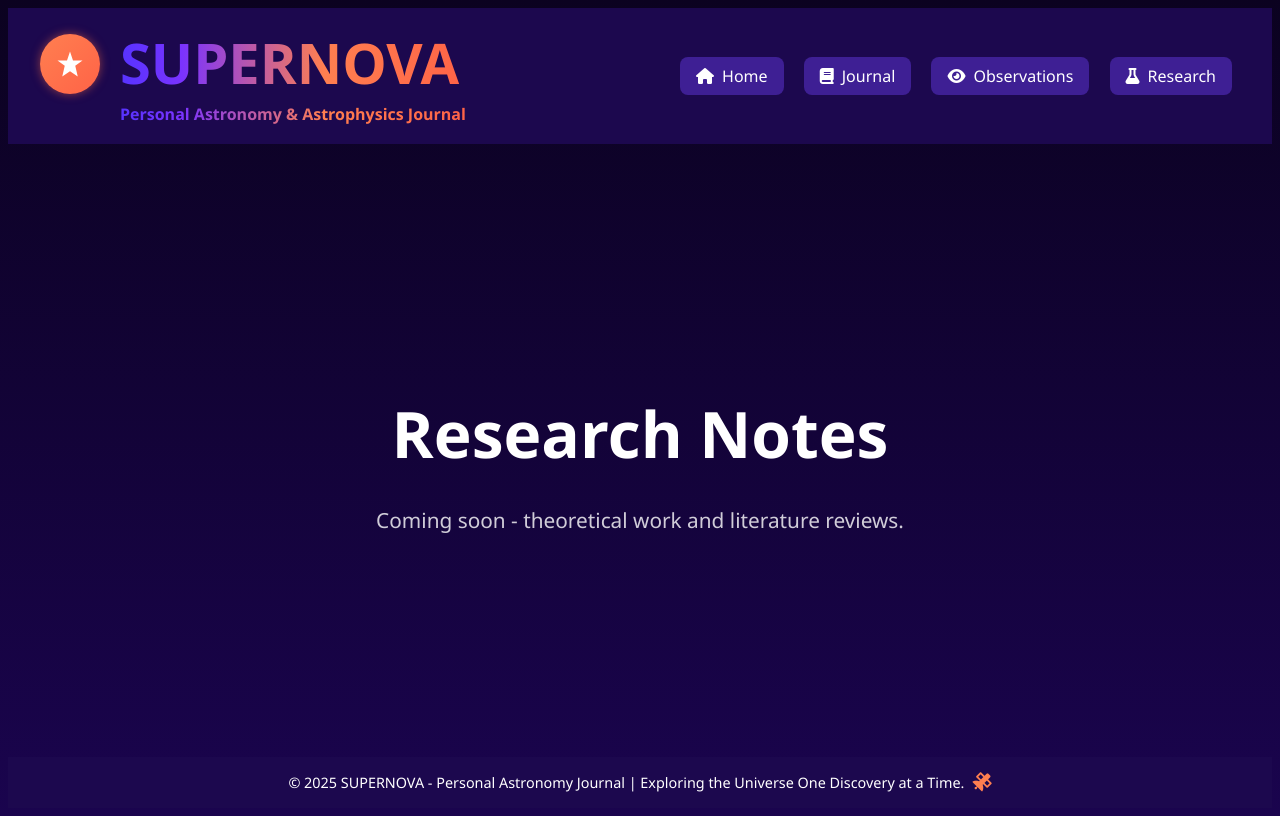
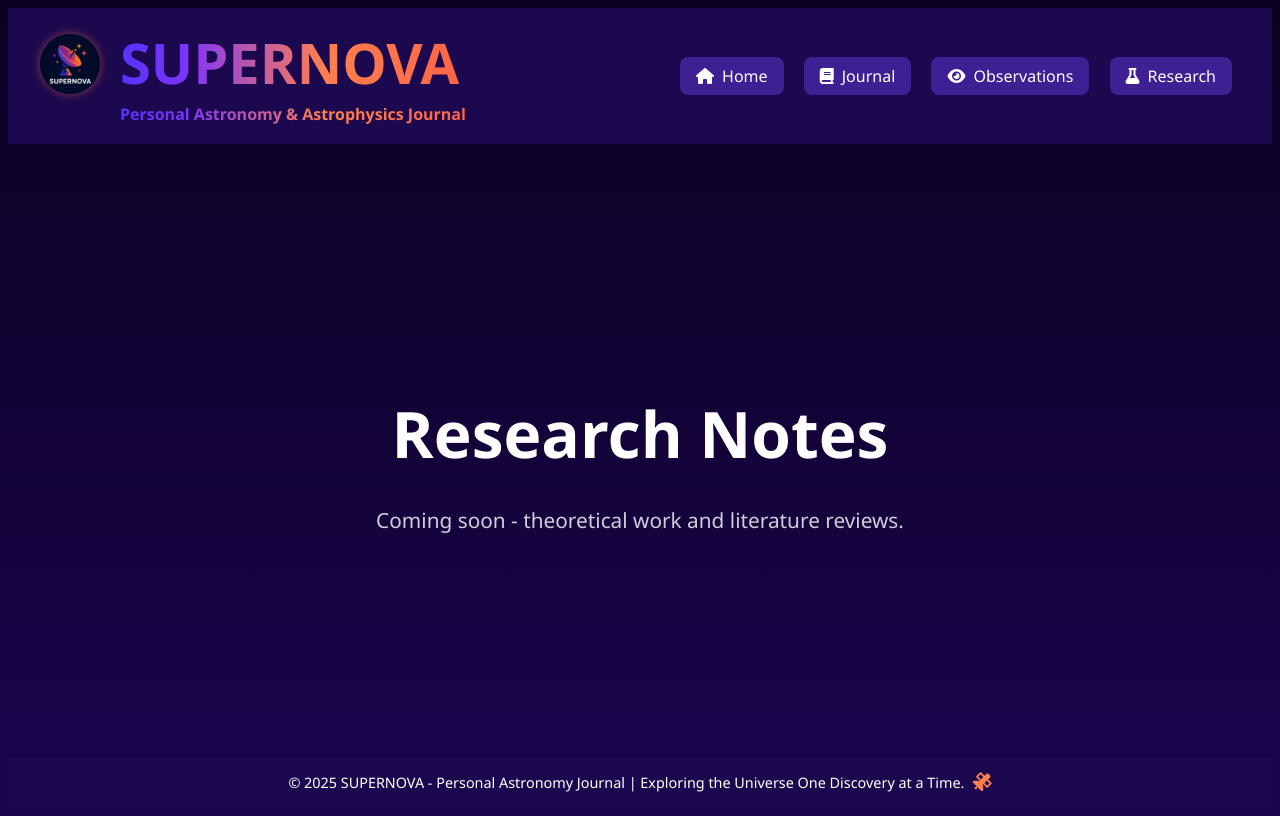
Before and after one commit to elianzeus1/redshifted, a plain HTML site: page research.html in a window 1280 px wide. Drawn offline with Linux system fonts and the light colour scheme.

Commit message:
Update research.html
change style

```diff
--- a/research.html
+++ b/research.html
@@ -26,7 +26,7 @@
     }
     .logo {
       position: relative;
-      padding-left: 80px; /* spazio per cerchio con stella */
+      padding-left: 80px; /* spazio per cerchio con immagine */
       font-weight: 900;
       font-size: 3.5rem;
       background: linear-gradient(90deg, #2a33ff, #7a33ff, #ff7f50, #ff6347);
@@ -50,17 +50,14 @@
       top: 10px;
       width: 60px;
       height: 60px;
-      background: linear-gradient(135deg, #ff7f50, #ff6347);
       border-radius: 50%;
-      display: flex;
-      align-items: center;
-      justify-content: center;
+      overflow: hidden;
       box-shadow: 0 0 10px #ff6f3f80;
     }
-    .icon-star svg {
-      width: 30px;
-      height: 30px;
-      fill: white;
+    .icon-star img {
+      width: 100%;
+      height: 100%;
+      object-fit: cover;
     }
     nav a {
       margin: 0 0.5rem;
@@ -118,9 +115,7 @@
       SUPERNOVA
       <div class="subtitle">Personal Astronomy & Astrophysics Journal</div>
       <div class="icon-star">
-        <svg xmlns="http://www.w3.org/2000/svg" viewBox="0 0 24 24">
-          <path d="M12 2l2.39 7.26H22l-5.8 4.22L18.19 22 12 17.77 5.81 22l1.99-8.52L2 9.26h7.61z"/>
-        </svg>
+        <img src="logo.jpg" alt="Logo">
       </div>
     </div>
     <nav>
```
